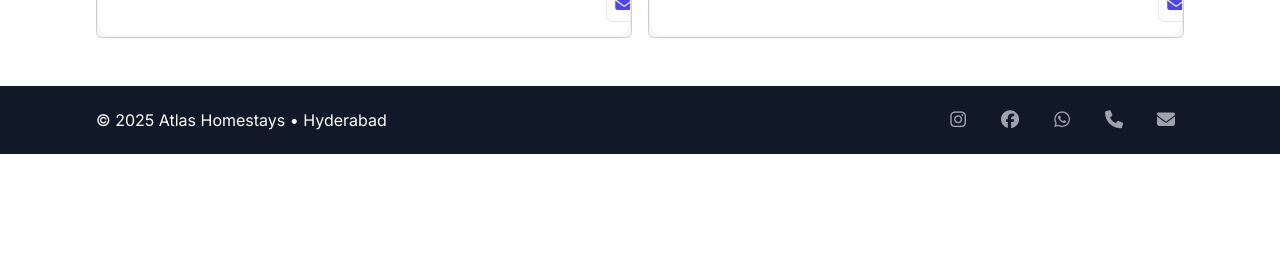
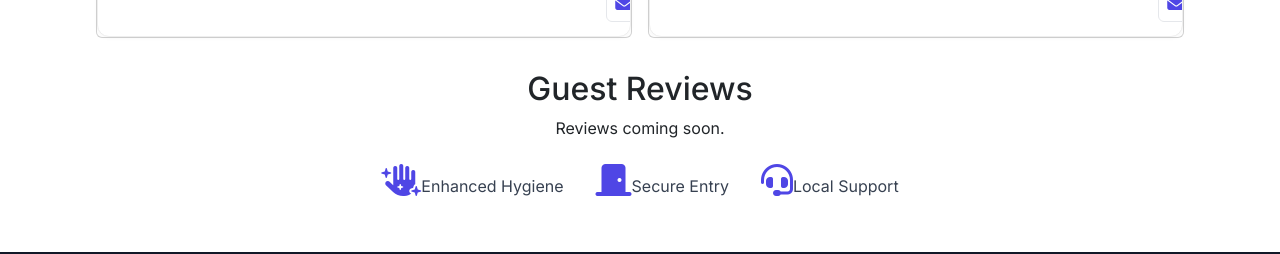
Before and after one commit to sreekaratla81/atlas-guest-portal, a React (Vite) app: page / in a window 1280 px wide. Shown: the part 2613-2867 px from the top of the page. Before the commit the page ends 2767 px from the top, so only its background shows below. Built offline with nearby package versions, Linux system fonts and the light colour scheme; no server answers.

Commit message:
Add safety highlights and protocols page

```diff
--- /dev/null
+++ b/src/components/safety/SafetyHighlights.jsx
@@ -0,0 +1,21 @@
+import React from 'react';
+import { Link } from 'react-router-dom';
+
+const highlights = [
+  { icon: 'fa-solid fa-hand-sparkles', label: 'Enhanced Hygiene' },
+  { icon: 'fa-solid fa-door-closed', label: 'Secure Entry' },
+  { icon: 'fa-solid fa-headset', label: 'Local Support' },
+];
+
+export default function SafetyHighlights() {
+  return (
+    <section className="safety-highlights">
+      {highlights.map(item => (
+        <Link key={item.label} to="/safety" className="safety-item">
+          <i className={item.icon}></i>
+          <span>{item.label}</span>
+        </Link>
+      ))}
+    </section>
+  );
+}
--- a/src/pages/HomePage.jsx
+++ b/src/pages/HomePage.jsx
@@ -3,6 +3,7 @@ import StickyDateBar from '../components/search/StickyDateBar';
 import ListingCard from '../components/listings/ListingCard';
 import { listings } from '../data/listings';
 import { FEATURED_LISTING_IDS } from '../config/featured';
+import SafetyHighlights from '../components/safety/SafetyHighlights';
 
 export default function HomePage() {
   const [filters, setFilters] = useState({ dates: { from: null, to: null }, guests: 1 });
@@ -31,6 +32,11 @@ export default function HomePage() {
           </div>
         ))}
       </section>
+      <section className="reviews">
+        <h2>Guest Reviews</h2>
+        <p>Reviews coming soon.</p>
+      </section>
+      <SafetyHighlights />
     </div>
   );
 }
--- /dev/null
+++ b/src/pages/SafetyProtocols.jsx
@@ -0,0 +1,15 @@
+import React from 'react';
+
+export default function SafetyProtocols() {
+  return (
+    <div className="container">
+      <h1>Our Safety Protocols</h1>
+      <p>We are committed to providing a safe and comfortable stay for all our guests. Our protocols include:</p>
+      <ul>
+        <li>Enhanced cleaning and sanitation between stays.</li>
+        <li>Secure, contactless entry to each property.</li>
+        <li>24/7 local support to assist with any concerns.</li>
+      </ul>
+    </div>
+  );
+}
--- a/src/routes.jsx
+++ b/src/routes.jsx
@@ -3,6 +3,7 @@ import HomePage from './pages/HomePage';
 import Header from './components/chrome/Header';
 import Footer from './components/chrome/Footer';
 import ListingDetails from './pages/ListingDetails';
+import SafetyProtocols from './pages/SafetyProtocols';
 
 export default function AppRoutes() {
   return (
@@ -11,6 +12,7 @@ export default function AppRoutes() {
       <Routes>
         <Route path="/" element={<HomePage />} />
         <Route path="/listings/:id" element={<ListingDetails />} />
+        <Route path="/safety" element={<SafetyProtocols />} />
       </Routes>
       <Footer />
     </>
--- a/src/style.css
+++ b/src/style.css
@@ -148,3 +148,8 @@ body {
 .ftr__links { display:flex; gap:16px; }
 .ftr__links .icon-btn { border:none; background:transparent; color:#9ca3af; }
 .ftr__links .icon-btn:hover { color:#fff; }
+
+.reviews { text-align:center; margin-top:2rem; }
+.safety-highlights { display:flex; justify-content:center; gap:32px; margin-top:24px; }
+.safety-item { text-align:center; color:#374151; text-decoration:none; }
+.safety-item i { font-size:32px; color:var(--color-primary); margin-bottom:8px; }
```
